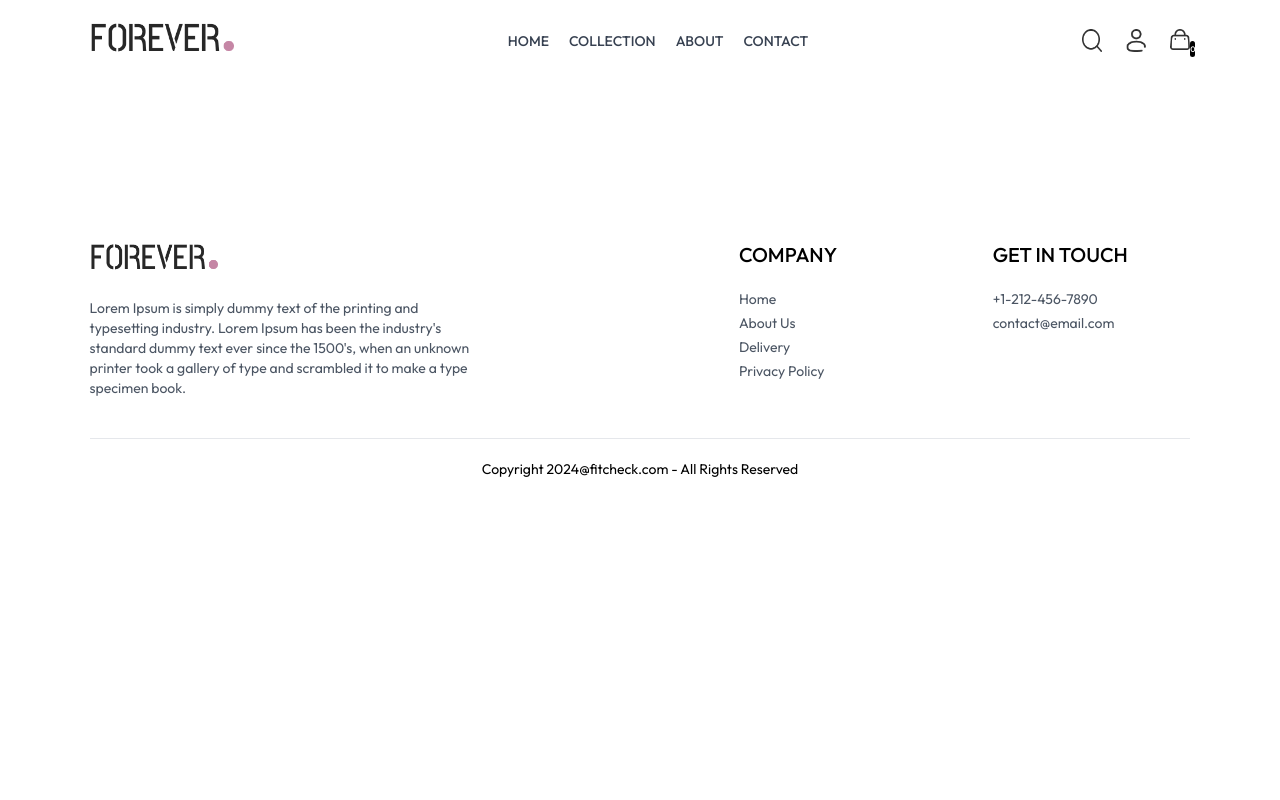
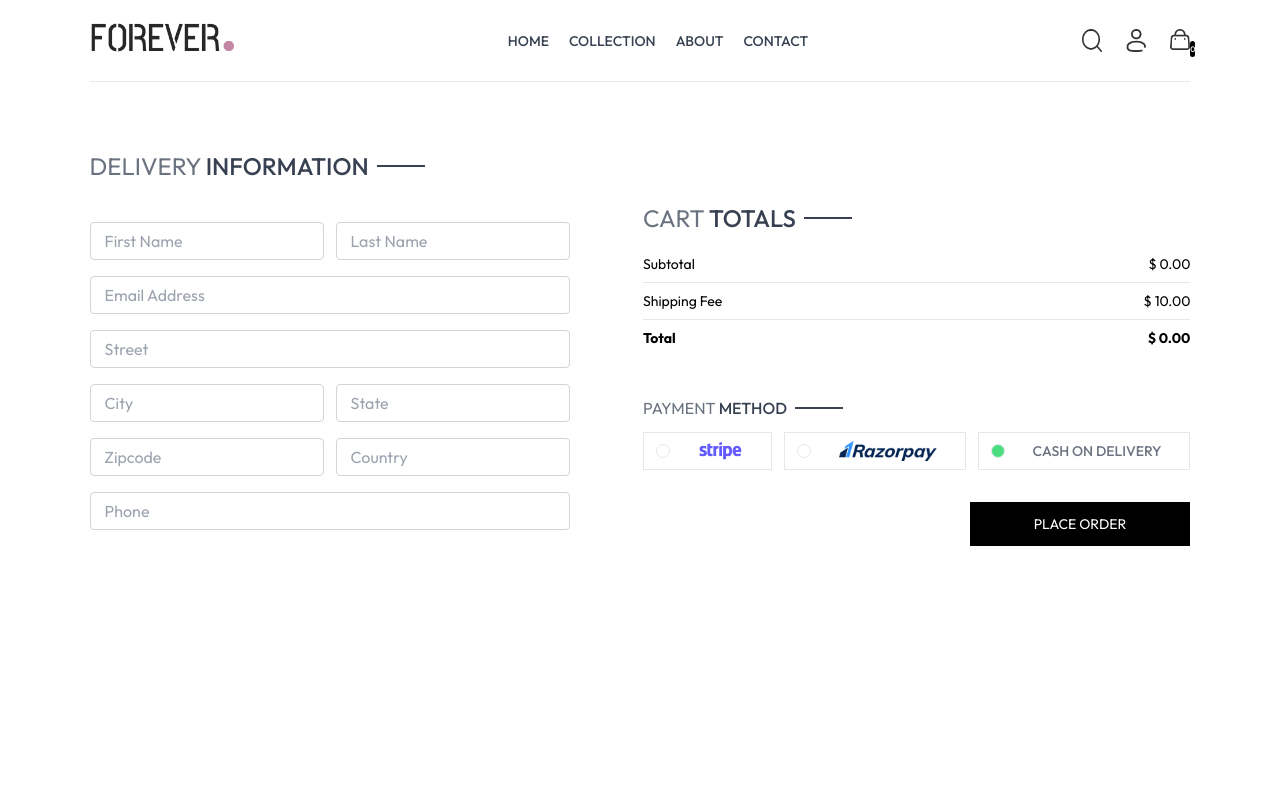
Before and after one commit to anthonylaw86/ecom-app-FE, a React (Vite) app in the folder FE/: page /place-order in a window 1280 px wide. Shown: the top 800 px of the page. Built offline with nearby package versions, Linux system fonts and the light colour scheme.

Commit message:
place order page

```diff
--- a/FE/src/context/ShopContext.jsx
+++ b/FE/src/context/ShopContext.jsx
@@ -1,6 +1,7 @@
 import { createContext, useEffect, useState } from "react";
 import { products } from "../assets/assets";
 import { toast } from "react-toastify";
+import { useNavigate } from "react-router-dom";
 
 export const ShopContext = createContext();
 
@@ -10,6 +11,7 @@
   const [search, setSearch] = useState("");
   const [showSearch, setShowSearch] = useState(false);
   const [cartItems, setCartItems] = useState({});
+  const navigate = useNavigate();
 
   const addToCart = async (itemId, size) => {
     if (!size) {
@@ -85,6 +87,7 @@
     getCartCount,
     updateQuantity,
     getCartAmount,
+    navigate,
   };
 
   return (
--- a/FE/src/pages/Cart.jsx
+++ b/FE/src/pages/Cart.jsx
@@ -5,7 +5,7 @@
 import CartTotal from "../components/CartTotal";
 
 const Cart = () => {
-  const { products, currency, cartItems, updateQuantity } =
+  const { products, currency, cartItems, updateQuantity, navigate } =
     useContext(ShopContext);
 
   const [cartData, setCartData] = useState([]);
@@ -92,6 +92,14 @@
       <div className="flex justify-end my-20">
         <div className="w-full sm:w-[450px]">
           <CartTotal />
+          <div className="w-full text-end">
+            <button
+              onClick={() => navigate("/place-order")}
+              className="bg-black text-white text-sm my-8 px-8 py-3"
+            >
+              PROCEED TO CHECKOUT
+            </button>
+          </div>
         </div>
       </div>
     </div>
--- a/FE/src/pages/PlaceOrder.jsx
+++ b/FE/src/pages/PlaceOrder.jsx
@@ -1,7 +1,141 @@
-import React from "react";
+import React, { useContext, useState } from "react";
+import Title from "../components/Title";
+import CartTotal from "../components/CartTotal";
+import { assets } from "../assets/assets";
+import { ShopContext } from "../context/ShopContext";
 
 const PlaceOrder = () => {
-  return <div></div>;
+  const [method, setMethod] = useState("cod");
+
+  const { navigate } = useContext(ShopContext);
+
+  return (
+    <div className="flex flex-col sm:flex-row justify-between gap-4 pt-5 sm:pt-14 min-h-[80vh] border-t">
+      {/* Left Side */}
+      <div className="flex flex-col gap-4 w-full sm:max-w-[480px]">
+        <div className="text-xl sm:text-2xl my-3">
+          <Title text1={"DELIVERY"} text2={"INFORMATION"} />
+        </div>
+        <div className="flex gap-3">
+          <input
+            className="border border-gray-300 rounded py-1.5 px-3.5 w-full"
+            type="text"
+            placeholder="First Name"
+          />
+          <input
+            className="border border-gray-300 rounded py-1.5 px-3.5 w-full"
+            type="text"
+            placeholder="Last Name"
+          />
+        </div>
+        <input
+          className="border border-gray-300 rounded py-1.5 px-3.5 w-full"
+          type="email"
+          placeholder="Email Address"
+        />
+        <input
+          className="border border-gray-300 rounded py-1.5 px-3.5 w-full"
+          type="text"
+          placeholder="Street"
+        />
+        <div className="flex gap-3">
+          <input
+            className="border border-gray-300 rounded py-1.5 px-3.5 w-full"
+            type="text"
+            placeholder="City"
+          />
+          <input
+            className="border border-gray-300 rounded py-1.5 px-3.5 w-full"
+            type="text"
+            placeholder="State"
+          />
+        </div>
+        <div className="flex gap-3">
+          <input
+            className="border border-gray-300 rounded py-1.5 px-3.5 w-full"
+            type="number"
+            placeholder="Zipcode"
+          />
+          <input
+            className="border border-gray-300 rounded py-1.5 px-3.5 w-full"
+            type="text"
+            placeholder="Country"
+          />
+        </div>
+        <input
+          className="border border-gray-300 rounded py-1.5 px-3.5 w-full"
+          type="number"
+          placeholder="Phone"
+        />
+      </div>
+
+      {/* Right Side */}
+      <div className="mt-8">
+        <div className="mt-8 min-w-80">
+          <CartTotal />
+        </div>
+
+        <div className="mt-12">
+          <Title text1={"PAYMENT"} text2={"METHOD"} />
+          {/* Payment Method Selection */}
+          <div className="flex gap-3 flex-col lg:flex-row">
+            <div
+              onClick={() => setMethod("stripe")}
+              className="flex items-center gap-3 border p-2 px-3 cursor-pointer"
+            >
+              <p
+                className={`min-w-3.5 h-3.5 border rounded-full ${
+                  method === "stripe" ? "bg-green-400" : ""
+                }`}
+              ></p>
+              <img
+                className="h-5 mx-4"
+                src={assets.stripe_logo}
+                alt="stripe logo"
+              />
+            </div>
+            <div
+              onClick={() => setMethod("razorpay")}
+              className="flex items-center gap-3 border p-2 px-3 cursor-pointer"
+            >
+              <p
+                className={`min-w-3.5 h-3.5 border rounded-full ${
+                  method === "razorpay" ? "bg-green-400" : ""
+                }`}
+              ></p>
+              <img
+                className="h-5 mx-4"
+                src={assets.razorpay_logo}
+                alt="razorpay logo"
+              />
+            </div>
+            <div
+              onClick={() => setMethod("cod")}
+              className="flex items-center gap-3 border p-2 px-3 cursor-pointer"
+            >
+              <p
+                className={`min-w-3.5 h-3.5 border rounded-full ${
+                  method === "cod" ? "bg-green-400" : ""
+                }`}
+              ></p>
+              <p className="text-gray-500 text-sm font-medium mx-4">
+                CASH ON DELIVERY
+              </p>
+            </div>
+          </div>
+
+          <div className="w-full text-end mt-8">
+            <button
+              onClick={() => navigate("/orders")}
+              className="bg-black text-white px-16 py-3 text-sm"
+            >
+              PLACE ORDER
+            </button>
+          </div>
+        </div>
+      </div>
+    </div>
+  );
 };
 
 export default PlaceOrder;
```
